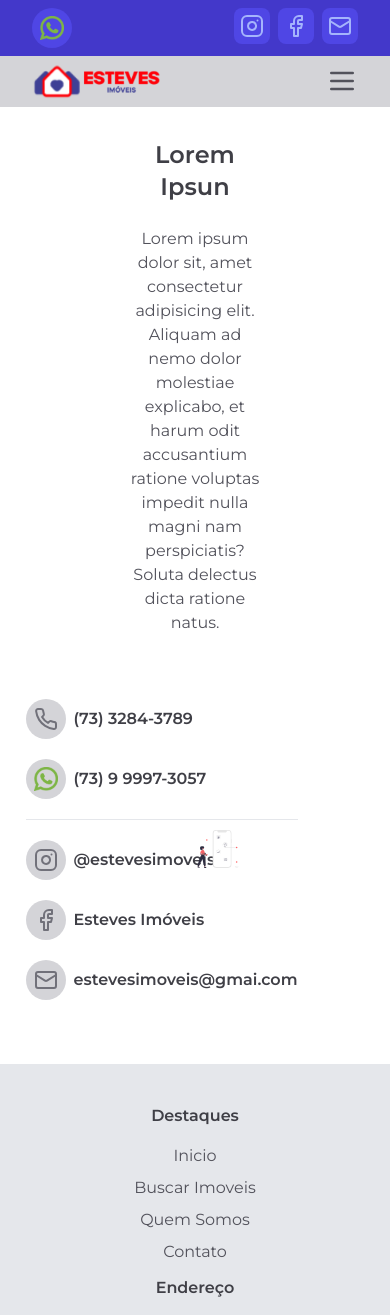
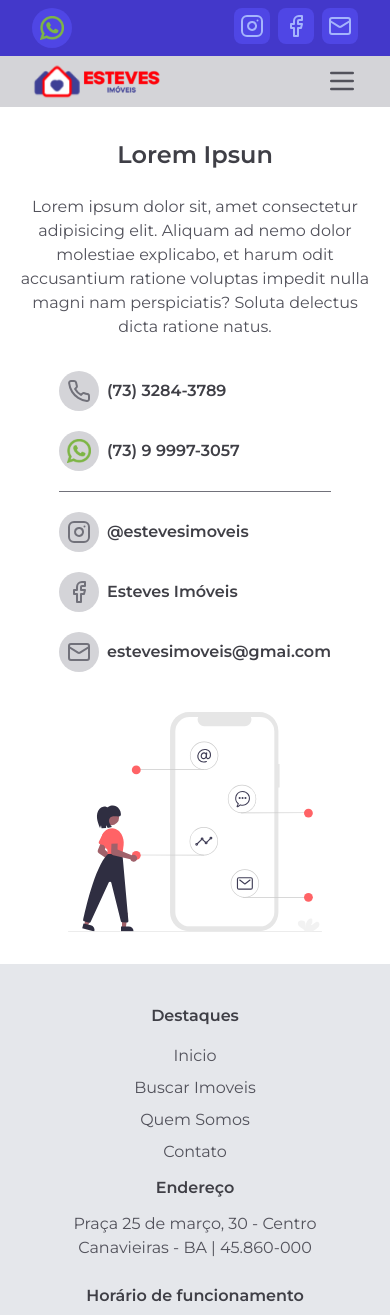
Before and after one commit to VictorCrisostomo/estevesimoveis, a Next.js app: page /contato in a window 390 px wide. Shown: the top 1315 px of the page. Built offline with nearby package versions, Linux system fonts and the light colour scheme.

Commit message:
config mobile contact

```diff
--- a/src/app/contato/page.tsx
+++ b/src/app/contato/page.tsx
@@ -11,13 +11,13 @@ export default function Contato() {
   return (
     <main className="text-zinc-600">
       <Navbar />
-      <div className="mx-32 my-8 flex flex-col justify-center">
+      <div className="mx-5 md:mx-32 my-8 flex flex-col justify-center">
         <p className="text-2xl font-semibold text-center text-zinc-700">Lorem Ipsun</p>
         <br />
         <p className="text-center">Lorem ipsum dolor sit, amet consectetur adipisicing elit. Aliquam ad nemo dolor molestiae explicabo, et harum odit accusantium ratione voluptas impedit nulla magni nam perspiciatis? Soluta delectus dicta ratione natus.</p>
       </div>
 
-      <div className="mx-32 my-16 grid grid-cols-2 justify-items-center items-center">
+      <div className="md:mx-32 md:my-16 grid grid-cols-1 md:grid-cols-2 justify-items-center items-center gap-10 md:gap-0">
         <div className="flex flex-col justify-center gap-5">
 
           <div className="flex items-center gap-2">
@@ -40,7 +40,7 @@ export default function Contato() {
                 </a>
               </div>
           </div>
-          <hr />
+          <hr className="border-zinc-500"/>
           <div className="flex items-center gap-2">
               <div className="bg-zinc-300 rounded-full px-2 py-2">
                 <Instagram className="text-zinc-500" />
@@ -73,7 +73,7 @@ export default function Contato() {
           </div>
         </div>
 
-        <div className="">
+        <div className="pb-8 md:pb-0 flex justify-center md:justify-start">
           <Image src={contact} alt="" className='w-[65%]' />
         </div>
       </div>
```
